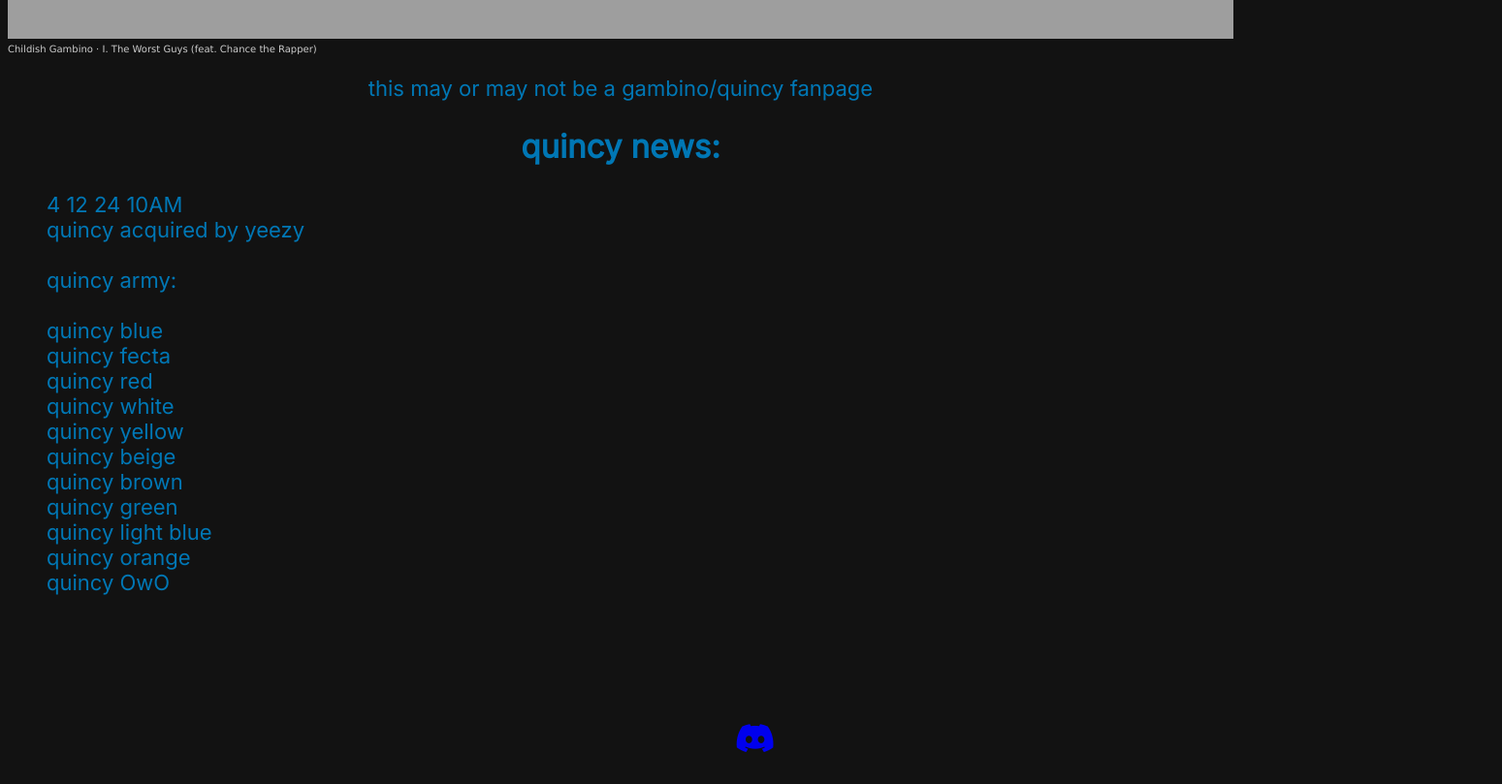
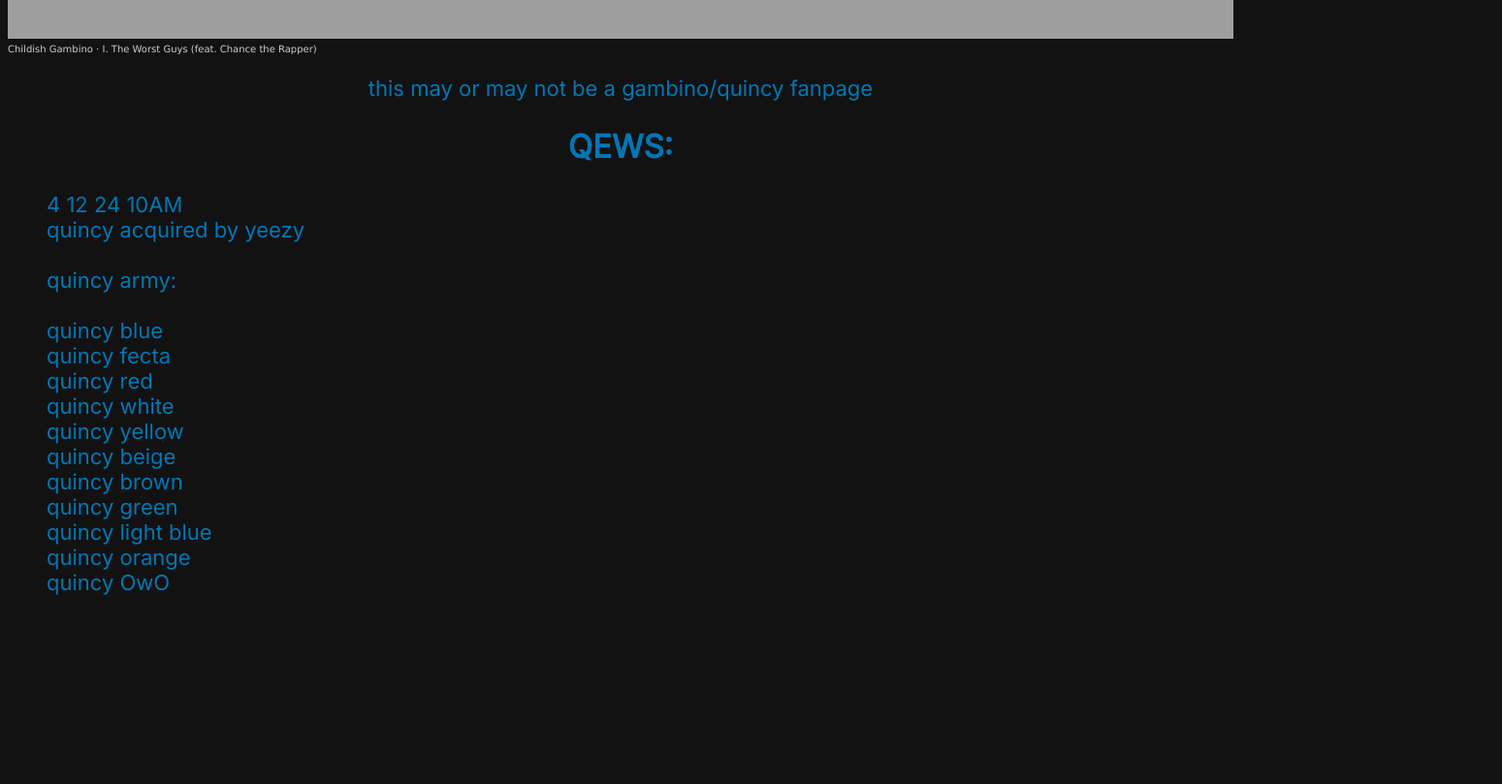
Before and after one commit to kaytramine/B-areem, a plain HTML site: page index.html in a window 1280 px wide. Shown: the part 520-1329 px from the top of the page at 97% size, 1549 px wide, since content can reach past the window. After the commit the page ends 1242 px from the top, so only its background shows below. Drawn offline with Linux system fonts and the light colour scheme; grey boxes are pictures that could not be loaded.

Commit message:
idiot alert

```diff
--- a/index.html
+++ b/index.html
@@ -22,8 +22,6 @@
 <p style="text-align: center;">this may or may not be a gambino/quincy fanpage</p>
 
 
-<h2 style="text-align: center;">quincy news:</h2>
+<h2 style="text-align: center;">QEWS:</h2>
 <ul>4 12 24 10AM<br>quincy acquired by yeezy <br><br>quincy army:<br><br>quincy blue<br>quincy fecta<br>quincy red<br>quincy white<br>quincy yellow<br>quincy beige<br>quincy brown<br>quincy green<br>quincy light blue<br>quincy orange<br>quincy OwO</ul>
 <br><br><br>
-
-   <h2> <a href= https://discord.gg/9GqQRUa7> <i class="fa-brands fa-discord" style="margin-left: 750px; margin-right: 750px;"></i></a></h2>
```
